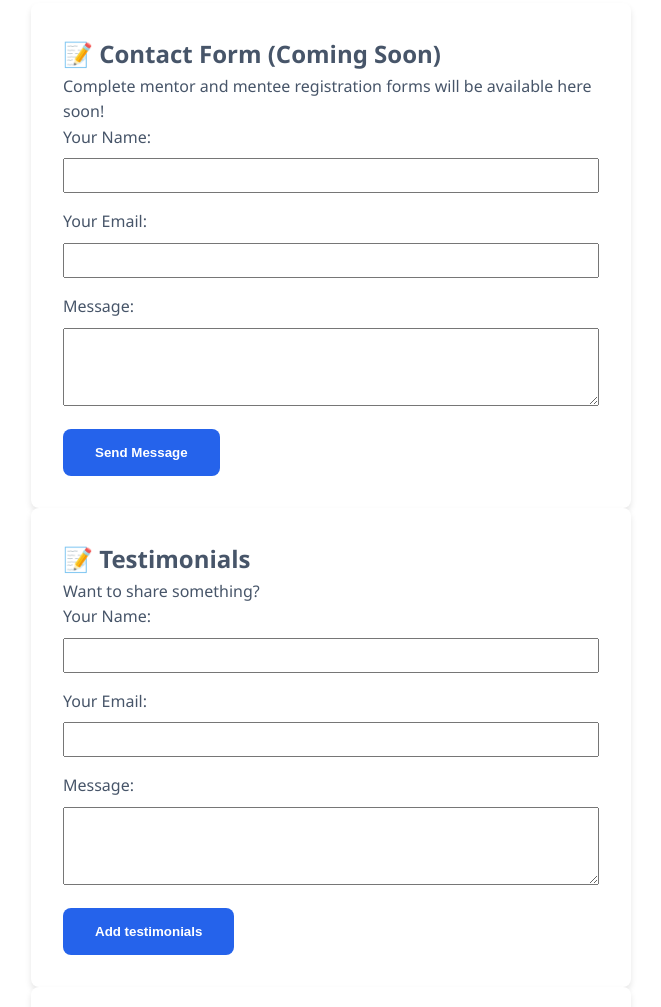
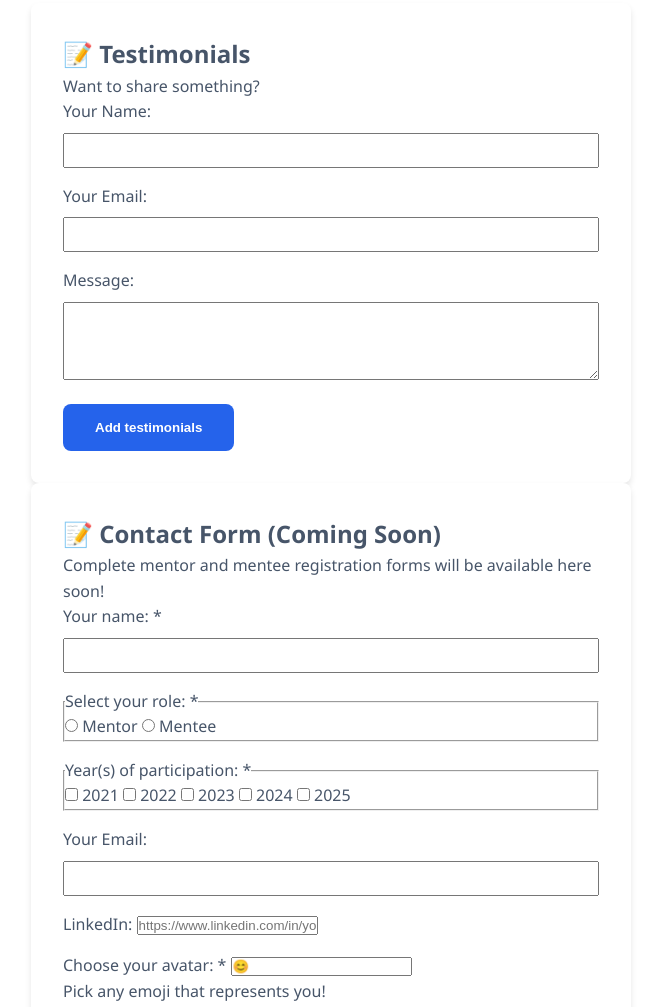
Before and after one commit to e-cotar-327/techwomen-moldova-mentoring, a website: page public/add-profile.html in a window 1280 px wide. Shown: the part 256-1263 px from the top of the page, without its empty margins (309-970 px from the left). Drawn offline with Linux system fonts and the light colour scheme.

Commit message:
Forms fixing (#8)
* Netlify Forms updates (#4)

* Adding new forms for testing Netlify connection and hiding the CTA from the navigation

* Netlify forms updates (#3)

* Dashboard and form submission updates

* Fixing the testimonials schema

* Forms fixing (#7)

* Adding new forms for testing Netlify connection and hiding the CTA from the navigation

* Netlify forms updates (#3)

* Dashboard and form submission updates

* Fixing the testimonials schema

* Fixing the form submissions handling (#6)

* Dashboard and form submission updates

* Fixing the testimonials schema

* Fixing the form submissions handling

```diff
--- a/public/add-profile.html
+++ b/public/add-profile.html
@@ -59,78 +59,6 @@
                         box-shadow: 0 4px 6px rgba(0, 0, 0, 0.1);
                     "
                 >
-                    <h2>📝 Contact Form (Coming Soon)</h2>
-                    <p>
-                        Complete mentor and mentee registration forms will be
-                        available here soon!
-                    </p>
-
-                    <form
-                        name="contact"
-                        netlify
-                        method="POST"
-                        data-netlify="true"
-                    >
-                        <input type="hidden" name="form-name" value="contact" />
-
-                        <div style="margin-bottom: 1rem">
-                            <label>Your Name:</label>
-                            <input
-                                type="text"
-                                name="name"
-                                style="
-                                    width: 100%;
-                                    padding: 0.5rem;
-                                    margin-top: 0.5rem;
-                                "
-                                required
-                            />
-                        </div>
-
-                        <div style="margin-bottom: 1rem">
-                            <label>Your Email:</label>
-                            <input
-                                type="email"
-                                name="email"
-                                style="
-                                    width: 100%;
-                                    padding: 0.5rem;
-                                    margin-top: 0.5rem;
-                                "
-                                required
-                            />
-                        </div>
-
-                        <div style="margin-bottom: 1rem">
-                            <label>Message:</label>
-                            <textarea
-                                name="message"
-                                rows="4"
-                                style="
-                                    width: 100%;
-                                    padding: 0.5rem;
-                                    margin-top: 0.5rem;
-                                "
-                                required
-                            ></textarea>
-                        </div>
-
-                        <button type="submit" class="btn btn-primary">
-                            Send Message
-                        </button>
-                    </form>
-                </div>
-                <!-- Simple Test Form -->
-                <div
-                    style="
-                        max-width: 600px;
-                        margin: 0 auto;
-                        background: white;
-                        padding: 2rem;
-                        border-radius: 8px;
-                        box-shadow: 0 4px 6px rgba(0, 0, 0, 0.1);
-                    "
-                >
                     <h2>📝 Testimonials</h2>
                     <p>Want to share something?</p>
 
@@ -145,6 +73,13 @@
                             name="form-name"
                             value="testimonials"
                         />
+
+                        <div style="display: none">
+                            <label
+                                >Don't fill this out if you're human:
+                                <input name="bot-field" />
+                            </label>
+                        </div>
 
                         <div style="margin-bottom: 1rem">
                             <label>Your Name:</label>
@@ -222,6 +157,13 @@
                             value="personas"
                         />
 
+                        <div style="display: none">
+                            <label
+                                >Don't fill this out if you're human:
+                                <input name="bot-field" />
+                            </label>
+                        </div>
+
                         <div style="margin-bottom: 1rem">
                             <label>Your name: *</label>
                             <input
@@ -268,7 +210,6 @@
                                     id="year2021"
                                     name="years"
                                     value="2021"
-                                    required
                                 />
                                 <label for="year2021">2021</label>
 
@@ -309,7 +250,7 @@
                         <div style="margin-bottom: 1rem">
                             <div id="domainField" style="display: none">
                                 <label for="domain">Domain: *</label>
-                                <select id="domain" name="domain" required>
+                                <select id="domain" name="domain">
                                     <option value="">Select a domain</option>
                                     <option value="devops">DevOps</option>
                                     <option value="digital-marketing">
--- a/public/admin/js/admin-dashboard.js
+++ b/public/admin/js/admin-dashboard.js
@@ -491,7 +491,8 @@ class SecureAdminDashboard {
         const data = submission.data;
 
         // Detect which form was submitted
-        const formName = data['form-name'] || data.netlifyFormName;
+        const formName = data['form-name'] || submission.form_name;
+
 
         if (formName === 'testimonials') {
             // Handle testimonial form
```
